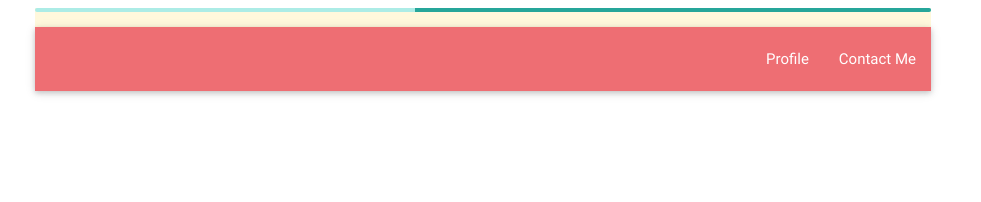
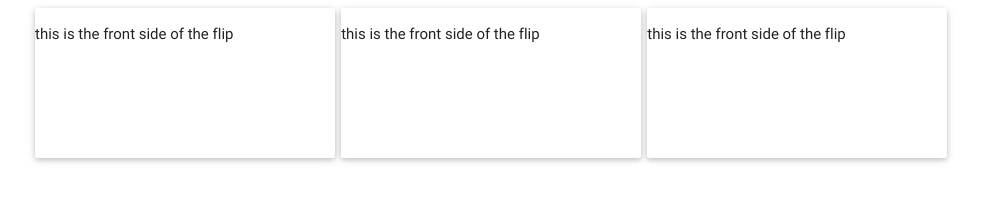
Before and after one commit to wolfieorama/wolfieorama.github.io, a plain HTML site: page index.html in a window 1280 px wide. Shown: the whole page, without its empty margins (157-1138 px from the left). Drawn offline with nearby package versions, Linux system fonts and the light colour scheme.

Commit message:
added css for the card flip and front end card flip divs

```diff
--- a/css/custom.css
+++ b/css/custom.css
@@ -1,3 +1,30 @@
-#maindiv{
-    background-color: cornsilk;
+.card-container {
+  height: 150px;
+  perspective: 600;
+  position: relative;
+  width: 300px;
 }
+.card {
+  height: 100%;
+  position: absolute;
+  transform-style: preserve-3d;
+  transition: all 1s ease-in-out;
+  width: 100%;
+}
+.card:hover {
+  transform: rotateY(180deg);
+}
+.card .side {
+  backface-visibility: hidden;
+  height: 100%;
+  position: absolute;
+  width: 100%;
+}
+.card .back {
+  transform: rotateY(180deg);
+}
+
+#pic1{
+    width: 300px;
+    height: 200px;
+}
--- a/index.html
+++ b/index.html
@@ -12,41 +12,52 @@
 
     <body>
         <div id="maindiv" class="container">
-            <div class="progress">
-                    <div class="indeterminate"></div>
-                </div>
-                    <nav>
-                      <ul class="right hide-on-med-and-down">
-                        <li><a href="#!">Profile</a></li>
-                        <li><a href="#!">Contact Me</a></li>
-                      </ul>
-                      <ul id="slide-out" class="side-nav">
-                        <li><a href="#!">Profile</a></li>
-                        <li><a href="#!">Contact Me</a></li>
-                      </ul>
-                      <a href="#" data-activates="slide-out" class="button-collapse"><i class="mdi-navigation-menu"></i></a>
-                    </nav>
             <div class="row">
+              <div class="col s4">
+                  <div class="card-container">
+                    <div class="card">
+                        <div class="side">
+                            <p>this is the front side of the  flip</p>
+                        </div>
+                        <div class="side back">
+                            <p>this is the back side of the clip </p>
+                        </div>
+                    </div>
+                  </div>
+              </div>
+
+                 <div class="col s4">
+                  <div class="card-container">
+                    <div class="card">
+                        <div class="side">
+                            <p>this is the front side of the  flip</p>
+                        </div>
+                        <div class="side back">
+                            <p>this is the back side of the clip </p>
+                        </div>
+                    </div>
+                  </div>
+              </div>
+
+                 <div class="col s4">
+                  <div class="card-container">
+                    <div class="card">
+                        <div class="side">
+                            <p>this is the front side of the  flip</p>
+                        </div>
+                        <div class="side back">
+                            <p>this is the back side of the clip </p>
+                        </div>
+                    </div>
+                  </div>
+              </div>
 
             </div>
+
+
         </div>
       <!--Import jQuery before materialize.js-->
-      <script type="text/javascript" src="https://code.jquery.com/jquery-2.1.1.min.js">
-          // Initialize collapse button
-          $(".button-collapse").sideNav();
-          // Initialize collapsible (uncomment the line below if you use the dropdown variation)
-          //$('.collapsible').collapsible();
-          $('.button-collapse').sideNav({
-          menuWidth: 300, // Default is 240
-          edge: 'right', // Choose the horizontal origin
-          closeOnClick: true // Closes side-nav on <a> clicks, useful for Angular/Meteor
-        }
-      );
-         // Show sideNav
-         $('.button-collapse').sideNav('show');
-         // Hide sideNav
-         $('.button-collapse').sideNav('hide');
-      </script>
+
       <script type="text/javascript" src="js/materialize.min.js"></script>
     </body>
   </html>
```
